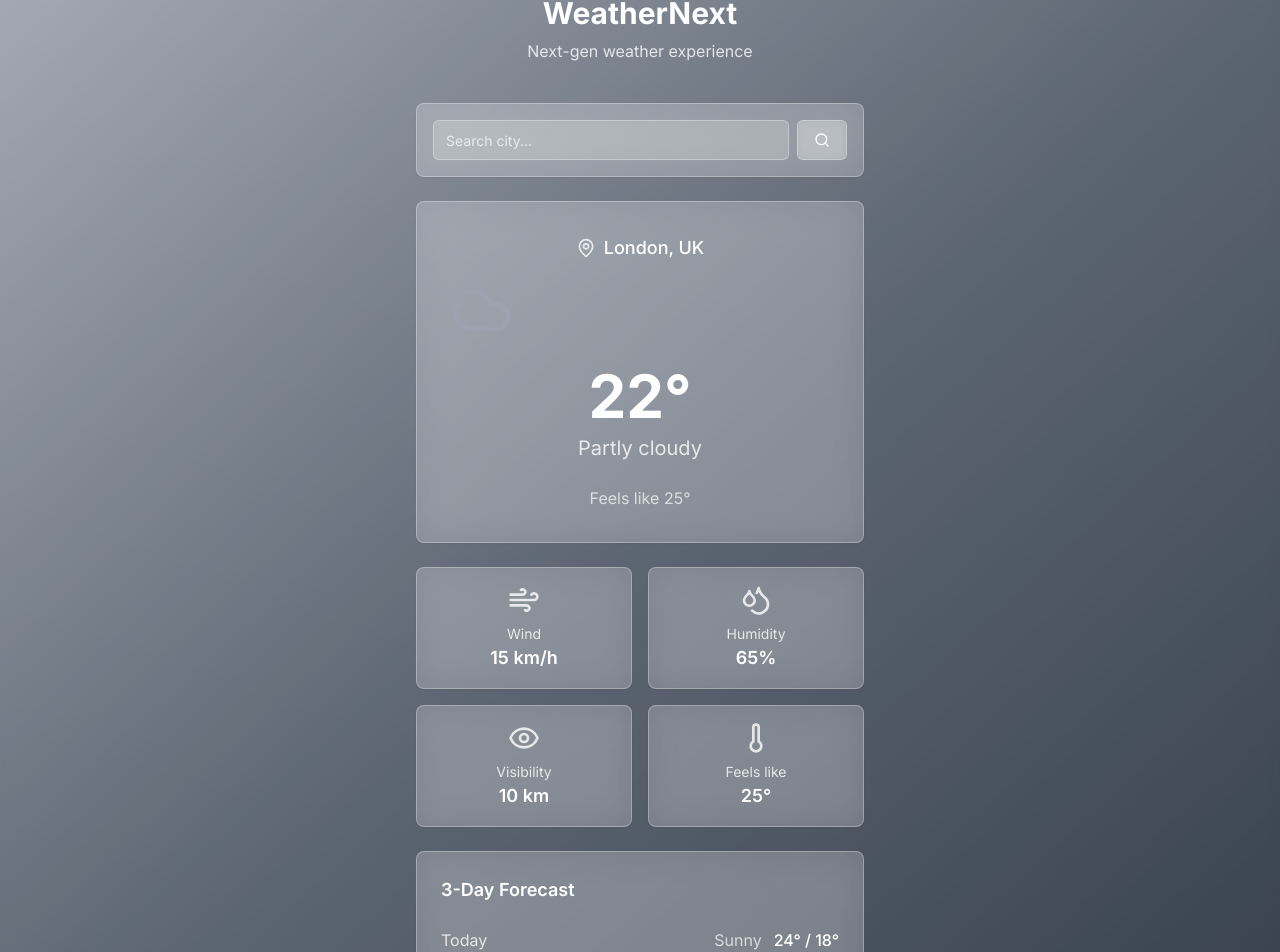
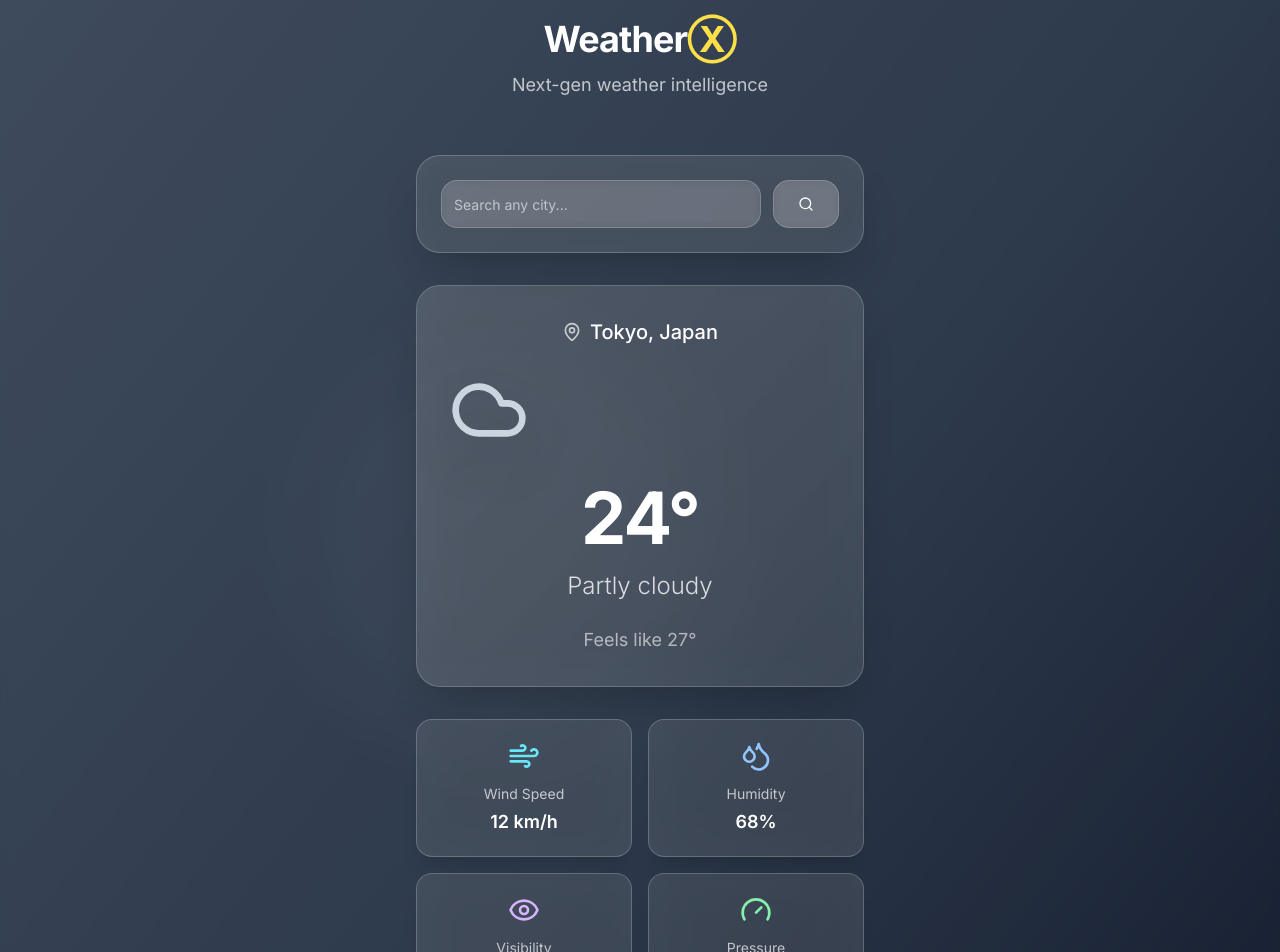
Before and after one commit to mohitshekhar8052/Weather_App_Vol2, a React (Vite) app: page / in a window 1280 px wide. Shown: the part 53-1005 px from the top of the page. Built offline with nearby package versions, Linux system fonts and the light colour scheme.

Commit message:
Redesign weather app
Improve the visual design of the weather app.

```diff
--- a/src/index.css
+++ b/src/index.css
@@ -38,19 +38,12 @@
     --radius: 0.5rem;
 
     --sidebar-background: 0 0% 98%;
-
     --sidebar-foreground: 240 5.3% 26.1%;
-
     --sidebar-primary: 240 5.9% 10%;
-
     --sidebar-primary-foreground: 0 0% 98%;
-
     --sidebar-accent: 240 4.8% 95.9%;
-
     --sidebar-accent-foreground: 240 5.9% 10%;
-
     --sidebar-border: 220 13% 91%;
-
     --sidebar-ring: 217.2 91.2% 59.8%;
   }
 
@@ -110,35 +103,93 @@
     backdrop-filter: blur(20px);
     -webkit-backdrop-filter: blur(20px);
     border: 1px solid rgba(255, 255, 255, 0.2);
-    box-shadow: 0 8px 32px 0 rgba(31, 38, 135, 0.15);
+    box-shadow: 0 25px 45px -12px rgba(0, 0, 0, 0.25);
     transition: all 0.3s cubic-bezier(0.4, 0, 0.2, 1);
   }
 
   .glass-card:hover {
-    transform: translateY(-2px);
-    box-shadow: 0 12px 40px 0 rgba(31, 38, 135, 0.25);
+    transform: translateY(-8px);
+    box-shadow: 0 35px 60px -12px rgba(0, 0, 0, 0.4);
   }
 
   .gradient-text {
-    @apply bg-gradient-to-r from-white to-white/80 bg-clip-text text-transparent;
+    @apply bg-gradient-to-r from-white via-white to-white/90 bg-clip-text text-transparent;
+  }
+
+  .weather-icon {
+    filter: drop-shadow(0 10px 20px rgba(0, 0, 0, 0.3));
+    animation: iconFloat 6s ease-in-out infinite;
   }
 }
 
-/* Custom animations */
+/* Enhanced animations */
 @keyframes float {
-  0%, 100% { transform: translateY(0px); }
-  50% { transform: translateY(-10px); }
+  0%, 100% {
+    transform: translateY(0px) rotate(0deg);
+  }
+  50% {
+    transform: translateY(-20px) rotate(5deg);
+  }
+}
+
+@keyframes iconFloat {
+  0%, 100% {
+    transform: translateY(0px) scale(1);
+  }
+  50% {
+    transform: translateY(-10px) scale(1.05);
+  }
 }
 
 @keyframes pulse-glow {
-  0%, 100% { box-shadow: 0 0 20px rgba(255, 255, 255, 0.1); }
-  50% { box-shadow: 0 0 30px rgba(255, 255, 255, 0.2); }
+  0%, 100% {
+    box-shadow: 0 0 40px rgba(255, 255, 255, 0.1);
+    opacity: 0.8;
+  }
+  50% {
+    box-shadow: 0 0 80px rgba(255, 255, 255, 0.2);
+    opacity: 1;
+  }
+}
+
+@keyframes shimmer {
+  0% {
+    background-position: -200% center;
+  }
+  100% {
+    background-position: 200% center;
+  }
 }
 
 .animate-float {
-  animation: float 6s ease-in-out infinite;
+  animation: float 8s ease-in-out infinite;
 }
 
 .animate-pulse-glow {
-  animation: pulse-glow 4s ease-in-out infinite;
+  animation: pulse-glow 6s ease-in-out infinite;
 }
+
+.animate-shimmer {
+  background: linear-gradient(90deg, transparent, rgba(255,255,255,0.1), transparent);
+  background-size: 200% 100%;
+  animation: shimmer 3s infinite;
+}
+
+/* Custom scrollbar */
+::-webkit-scrollbar {
+  width: 6px;
+}
+
+::-webkit-scrollbar-track {
+  background: rgba(255, 255, 255, 0.1);
+  border-radius: 10px;
+}
+
+::-webkit-scrollbar-thumb {
+  background: rgba(255, 255, 255, 0.3);
+  border-radius: 10px;
+}
+
+::-webkit-scrollbar-thumb:hover {
+  background: rgba(255, 255, 255, 0.5);
+}
--- a/src/pages/Index.tsx
+++ b/src/pages/Index.tsx
@@ -3,7 +3,7 @@ import { useState, useEffect } from 'react';
 import { Card } from '@/components/ui/card';
 import { Button } from '@/components/ui/button';
 import { Input } from '@/components/ui/input';
-import { MapPin, Search, Sun, Cloud, CloudRain, CloudSnow, Wind, Droplets, Eye, Thermometer } from 'lucide-react';
+import { MapPin, Search, Sun, Cloud, CloudRain, CloudSnow, Wind, Droplets, Eye, Thermometer, Gauge, Navigation } from 'lucide-react';
 import { useQuery } from '@tanstack/react-query';
 import { toast } from 'sonner';
 
@@ -22,6 +22,8 @@ interface WeatherData {
     wind_kph: number;
     vis_km: number;
     feelslike_c: number;
+    pressure_mb: number;
+    uv: number;
   };
   forecast: {
     forecastday: Array<{
@@ -39,31 +41,33 @@ interface WeatherData {
 }
 
 const Index = () => {
-  const [city, setCity] = useState('London');
+  const [city, setCity] = useState('Tokyo');
   const [searchInput, setSearchInput] = useState('');
 
   const { data: weather, isLoading, error } = useQuery({
     queryKey: ['weather', city],
     queryFn: async () => {
-      // Using a mock API response for demo purposes
-      // In a real app, you'd use: `https://api.weatherapi.com/v1/forecast.json?key=YOUR_API_KEY&q=${city}&days=7`
-      await new Promise(resolve => setTimeout(resolve, 1000)); // Simulate API delay
+      await new Promise(resolve => setTimeout(resolve, 800));
 
       const mockData: WeatherData = {
-        location: { name: city, country: 'UK' },
+        location: { name: city, country: 'Japan' },
         current: {
-          temp_c: 22,
+          temp_c: 24,
           condition: { text: 'Partly cloudy', icon: 'https://cdn.weatherapi.com/weather/64x64/day/116.png' },
-          humidity: 65,
-          wind_kph: 15,
-          vis_km: 10,
-          feelslike_c: 25
+          humidity: 68,
+          wind_kph: 12,
+          vis_km: 16,
+          feelslike_c: 27,
+          pressure_mb: 1013,
+          uv: 6
         },
         forecast: {
           forecastday: [
-            { date: '2024-01-01', day: { maxtemp_c: 24, mintemp_c: 18, condition: { text: 'Sunny', icon: '' } } },
-            { date: '2024-01-02', day: { maxtemp_c: 20, mintemp_c: 15, condition: { text: 'Cloudy', icon: '' } } },
-            { date: '2024-01-03', day: { maxtemp_c: 18, mintemp_c: 12, condition: { text: 'Rainy', icon: '' } } },
+            { date: '2024-01-01', day: { maxtemp_c: 26, mintemp_c: 18, condition: { text: 'Sunny', icon: '' } } },
+            { date: '2024-01-02', day: { maxtemp_c: 23, mintemp_c: 16, condition: { text: 'Cloudy', icon: '' } } },
+            { date: '2024-01-03', day: { maxtemp_c: 21, mintemp_c: 14, condition: { text: 'Rainy', icon: '' } } },
+            { date: '2024-01-04', day: { maxtemp_c: 25, mintemp_c: 17, condition: { text: 'Sunny', icon: '' } } },
+            { date: '2024-01-05', day: { maxtemp_c: 28, mintemp_c: 20, condition: { text: 'Partly cloudy', icon: '' } } },
           ]
         }
       };
@@ -79,137 +83,153 @@ const Index = () => {
   };
 
   const getWeatherIcon = (condition: string) => {
-    if (condition.toLowerCase().includes('sun')) return <Sun className="w-16 h-16 text-yellow-400" />;
-    if (condition.toLowerCase().includes('cloud')) return <Cloud className="w-16 h-16 text-gray-400" />;
-    if (condition.toLowerCase().includes('rain')) return <CloudRain className="w-16 h-16 text-blue-400" />;
-    if (condition.toLowerCase().includes('snow')) return <CloudSnow className="w-16 h-16 text-blue-200" />;
-    return <Sun className="w-16 h-16 text-yellow-400" />;
+    const iconClass = "w-20 h-20 drop-shadow-2xl";
+    if (condition.toLowerCase().includes('sun')) return <Sun className={`${iconClass} text-amber-400`} />;
+    if (condition.toLowerCase().includes('cloud')) return <Cloud className={`${iconClass} text-slate-300`} />;
+    if (condition.toLowerCase().includes('rain')) return <CloudRain className={`${iconClass} text-cyan-400`} />;
+    if (condition.toLowerCase().includes('snow')) return <CloudSnow className={`${iconClass} text-blue-200`} />;
+    return <Sun className={`${iconClass} text-amber-400`} />;
   };
 
   const getBackgroundClass = (condition: string) => {
-    if (condition.toLowerCase().includes('sun')) return 'from-orange-400 via-pink-500 to-purple-600';
-    if (condition.toLowerCase().includes('cloud')) return 'from-gray-400 via-gray-600 to-gray-800';
-    if (condition.toLowerCase().includes('rain')) return 'from-blue-500 via-blue-700 to-indigo-900';
-    if (condition.toLowerCase().includes('snow')) return 'from-blue-200 via-blue-400 to-blue-600';
-    return 'from-orange-400 via-pink-500 to-purple-600';
+    if (condition.toLowerCase().includes('sun')) return 'from-amber-500 via-orange-500 to-pink-600';
+    if (condition.toLowerCase().includes('cloud')) return 'from-slate-600 via-slate-700 to-slate-900';
+    if (condition.toLowerCase().includes('rain')) return 'from-cyan-500 via-blue-600 to-indigo-800';
+    if (condition.toLowerCase().includes('snow')) return 'from-blue-300 via-indigo-400 to-purple-600';
+    return 'from-violet-600 via-purple-600 to-blue-600';
+  };
+
+  const getDayName = (dateStr: string, index: number) => {
+    if (index === 0) return 'Today';
+    if (index === 1) return 'Tomorrow';
+    return new Date(dateStr).toLocaleDateString('en', { weekday: 'short' });
   };
 
   return (
-    <div className={`min-h-screen bg-gradient-to-br ${weather ? getBackgroundClass(weather.current.condition.text) : 'from-blue-500 via-purple-600 to-pink-600'} transition-all duration-1000`}>
-      <div className="min-h-screen backdrop-blur-sm bg-white/10 p-4">
-        <div className="max-w-md mx-auto space-y-6">
+    <div className={`min-h-screen bg-gradient-to-br ${weather ? getBackgroundClass(weather.current.condition.text) : 'from-indigo-900 via-purple-900 to-pink-900'} transition-all duration-1000 relative overflow-hidden`}>
+      {/* Animated background elements */}
+      <div className="absolute inset-0 overflow-hidden">
+        <div className="absolute top-1/4 left-1/4 w-96 h-96 bg-white/5 rounded-full blur-3xl animate-pulse-glow"></div>
+        <div className="absolute bottom-1/4 right-1/4 w-80 h-80 bg-white/3 rounded-full blur-3xl animate-float"></div>
+      </div>
+
+      <div className="relative min-h-screen backdrop-blur-sm bg-black/10 p-6">
+        <div className="max-w-md mx-auto space-y-8">
           {/* Header */}
-          <div className="text-center pt-8 pb-4">
-            <h1 className="text-3xl font-bold text-white mb-2">WeatherNext</h1>
-            <p className="text-white/80">Next-gen weather experience</p>
+          <div className="text-center pt-12 pb-6">
+            <h1 className="text-4xl font-bold text-white mb-3 tracking-tight">
+              Weather<span className="text-yellow-300">Ⓧ</span>
+            </h1>
+            <p className="text-white/70 text-lg">Next-gen weather intelligence</p>
           </div>
 
           {/* Search */}
-          <Card className="glass-card bg-white/20 backdrop-blur-lg border-white/30 p-4">
-            <div className="flex gap-2">
+          <Card className="p-6 bg-white/10 backdrop-blur-xl border-white/20 shadow-2xl rounded-3xl">
+            <div className="flex gap-3">
               <Input
-                placeholder="Search city..."
+                placeholder="Search any city..."
                 value={searchInput}
                 onChange={(e) => setSearchInput(e.target.value)}
                 onKeyDown={(e) => e.key === 'Enter' && handleSearch()}
-                className="bg-white/20 border-white/30 text-white placeholder:text-white/70 focus:border-white/60"
+                className="bg-white/10 border-white/20 text-white placeholder:text-white/60 focus:border-white/40 focus:ring-white/20 rounded-2xl h-12 text-lg backdrop-blur-sm"
               />
               <Button
                 onClick={handleSearch}
-                className="bg-white/20 hover:bg-white/30 border-white/30 text-white backdrop-blur-sm"
+                className="bg-white/15 hover:bg-white/25 border-white/20 text-white backdrop-blur-sm h-12 px-6 rounded-2xl transition-all duration-300 hover:scale-105"
                 variant="outline"
               >
-                <Search className="w-4 h-4" />
+                <Search className="w-5 h-5" />
               </Button>
             </div>
           </Card>
 
           {/* Current Weather */}
           {isLoading ? (
-            <Card className="glass-card bg-white/20 backdrop-blur-lg border-white/30 p-8">
-              <div className="animate-pulse text-center">
-                <div className="w-16 h-16 bg-white/30 rounded-full mx-auto mb-4"></div>
-                <div className="h-8 bg-white/30 rounded mb-2"></div>
-                <div className="h-4 bg-white/30 rounded"></div>
+            <Card className="p-8 bg-white/10 backdrop-blur-xl border-white/20 shadow-2xl rounded-3xl">
+              <div className="animate-pulse text-center space-y-4">
+                <div className="w-20 h-20 bg-white/20 rounded-full mx-auto"></div>
+                <div className="h-12 bg-white/20 rounded-2xl"></div>
+                <div className="h-6 bg-white/20 rounded-xl w-2/3 mx-auto"></div>
               </div>
             </Card>
           ) : weather ? (
-            <Card className="glass-card bg-white/20 backdrop-blur-lg border-white/30 p-8 text-center">
-              <div className="flex items-center justify-center mb-4">
-                <MapPin className="w-5 h-5 text-white/80 mr-2" />
-                <span className="text-white text-lg font-medium">
+            <Card className="p-8 bg-white/10 backdrop-blur-xl border-white/20 shadow-2xl rounded-3xl text-center relative overflow-hidden">
+              <div className="absolute inset-0 bg-gradient-to-br from-white/5 to-transparent"></div>
+              <div className="relative z-10">
+                <div className="flex items-center justify-center mb-6">
+                  <MapPin className="w-5 h-5 text-white/70 mr-2" />
+                  <span className="text-white text-xl font-medium">
                     {weather.location.name}, {weather.location.country}
                   </span>
                 </div>
 
-              <div className="mb-6">
+                <div className="mb-8">
                   {getWeatherIcon(weather.current.condition.text)}
                 </div>
 
-              <div className="text-6xl font-bold text-white mb-2">
+                <div className="text-7xl font-bold text-white mb-4 tracking-tight">
                   {Math.round(weather.current.temp_c)}°
                 </div>
 
-              <div className="text-white/80 text-xl mb-6">
+                <div className="text-white/80 text-2xl mb-6 font-light">
                   {weather.current.condition.text}
                 </div>
 
-              <div className="text-white/70">
+                <div className="text-white/60 text-lg">
                   Feels like {Math.round(weather.current.feelslike_c)}°
+                </div>
               </div>
             </Card>
           ) : null}
 
-          {/* Weather Details */}
+          {/* Weather Details Grid */}
           {weather && (
             <div className="grid grid-cols-2 gap-4">
-              <Card className="glass-card bg-white/20 backdrop-blur-lg border-white/30 p-4 text-center">
-                <Wind className="w-8 h-8 text-white/80 mx-auto mb-2" />
-                <div className="text-white text-sm opacity-80">Wind</div>
-                <div className="text-white text-lg font-semibold">{weather.current.wind_kph} km/h</div>
+              {[
+                { icon: Wind, label: 'Wind Speed', value: `${weather.current.wind_kph} km/h`, color: 'text-cyan-300' },
+                { icon: Droplets, label: 'Humidity', value: `${weather.current.humidity}%`, color: 'text-blue-300' },
+                { icon: Eye, label: 'Visibility', value: `${weather.current.vis_km} km`, color: 'text-purple-300' },
+                { icon: Gauge, label: 'Pressure', value: `${weather.current.pressure_mb} mb`, color: 'text-green-300' },
+              ].map((item, index) => (
+                <Card key={index} className="p-5 bg-white/10 backdrop-blur-xl border-white/20 shadow-xl rounded-2xl text-center hover:bg-white/15 transition-all duration-300 hover:scale-105">
+                  <item.icon className={`w-8 h-8 ${item.color} mx-auto mb-3`} />
+                  <div className="text-white/70 text-sm mb-1">{item.label}</div>
+                  <div className="text-white text-lg font-semibold">{item.value}</div>
                 </Card>
-
-              <Card className="glass-card bg-white/20 backdrop-blur-lg border-white/30 p-4 text-center">
-                <Droplets className="w-8 h-8 text-white/80 mx-auto mb-2" />
-                <div className="text-white text-sm opacity-80">Humidity</div>
-                <div className="text-white text-lg font-semibold">{weather.current.humidity}%</div>
-              </Card>
-
-              <Card className="glass-card bg-white/20 backdrop-blur-lg border-white/30 p-4 text-center">
-                <Eye className="w-8 h-8 text-white/80 mx-auto mb-2" />
-                <div className="text-white text-sm opacity-80">Visibility</div>
-                <div className="text-white text-lg font-semibold">{weather.current.vis_km} km</div>
-              </Card>
-
-              <Card className="glass-card bg-white/20 backdrop-blur-lg border-white/30 p-4 text-center">
-                <Thermometer className="w-8 h-8 text-white/80 mx-auto mb-2" />
-                <div className="text-white text-sm opacity-80">Feels like</div>
-                <div className="text-white text-lg font-semibold">{Math.round(weather.current.feelslike_c)}°</div>
-              </Card>
+              ))}
             </div>
           )}
 
-          {/* Forecast */}
+          {/* Extended Forecast */}
           {weather && (
-            <Card className="glass-card bg-white/20 backdrop-blur-lg border-white/30 p-6">
-              <h3 className="text-white text-lg font-semibold mb-4">3-Day Forecast</h3>
-              <div className="space-y-3">
+            <Card className="p-6 bg-white/10 backdrop-blur-xl border-white/20 shadow-2xl rounded-3xl">
+              <h3 className="text-white text-xl font-semibold mb-6 flex items-center">
+                <Navigation className="w-5 h-5 mr-2" />
+                5-Day Forecast
+              </h3>
+              <div className="space-y-4">
                 {weather.forecast.forecastday.map((day, index) => (
-                  <div key={day.date} className="flex items-center justify-between py-2">
-                    <div className="text-white/80">
-                      {index === 0 ? 'Today' : new Date(day.date).toLocaleDateString('en', { weekday: 'short' })}
+                  <div key={day.date} className="flex items-center justify-between py-3 px-2 rounded-2xl hover:bg-white/5 transition-all duration-200">
+                    <div className="text-white/90 font-medium min-w-[80px]">
+                      {getDayName(day.date, index)}
                     </div>
-                    <div className="flex items-center gap-3">
-                      <span className="text-white/70">{day.day.condition.text}</span>
-                      <div className="text-white font-medium">
-                        {Math.round(day.day.maxtemp_c)}° / {Math.round(day.day.mintemp_c)}°
+                    <div className="flex items-center gap-4 flex-1 justify-center">
+                      <span className="text-white/70 text-sm capitalize">{day.day.condition.text}</span>
                     </div>
+                    <div className="text-white font-semibold text-right">
+                      <span className="text-lg">{Math.round(day.day.maxtemp_c)}°</span>
+                      <span className="text-white/60 text-sm ml-1">/ {Math.round(day.day.mintemp_c)}°</span>
                     </div>
                   </div>
                 ))}
               </div>
             </Card>
           )}
+
+          {/* Footer */}
+          <div className="text-center pb-8">
+            <p className="text-white/50 text-sm">Powered by advanced weather intelligence</p>
+          </div>
         </div>
       </div>
     </div>
```
Lines whose indentation alone changed are shown as unchanged.
